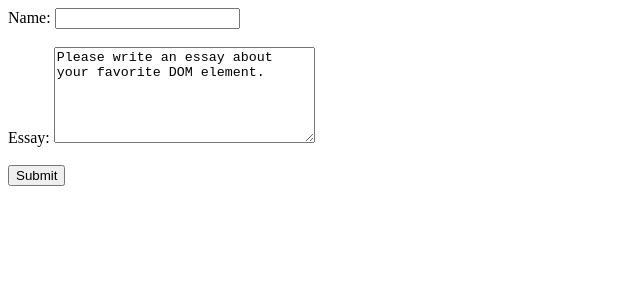
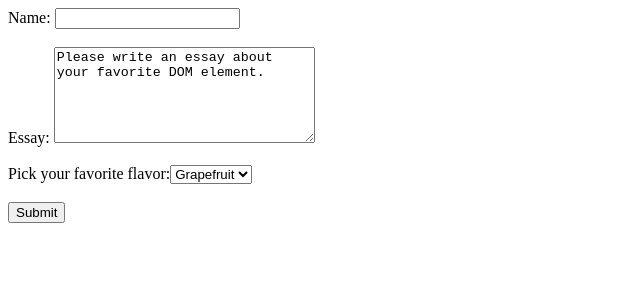
Before and after one commit to bozlurrahman/reactjs-testing, a React (Create React App) app: page / in a window 1280 px wide. Shown: the top 300 px of the page, without its empty margins (0-640 px from the left). Built offline with nearby package versions, Linux system fonts and the light colour scheme.

Commit message:
adding selection

```diff
--- a/src/NameForm.js
+++ b/src/NameForm.js
@@ -11,6 +11,7 @@ class NameForm extends React.Component {
         this.handleNameChange = this.handleNameChange.bind(this);
         this.handleEssayChange = this.handleEssayChange.bind(this);
         this.handleSubmit = this.handleSubmit.bind(this);
+        this.handleSelectChange = this.handleSelectChange.bind(this);
     }
 
     handleNameChange(event) {
@@ -19,11 +20,14 @@ class NameForm extends React.Component {
     handleEssayChange(event) {
         this.setState({ essay: event.target.value });
     }
+    handleSelectChange(event) {
+        this.setState({ select: event.target.value });
+    }
 
     handleSubmit(event) {
         console.log(this.state.name);
         console.log(this.state.essay);
-
+        console.log(this.state.select);
         event.preventDefault();
     }
 
@@ -31,8 +35,17 @@ class NameForm extends React.Component {
         return (
             <form onSubmit={this.handleSubmit}>
                 <label>Name: <input type="text" value={this.state.name} onChange={this.handleNameChange} /></label><br /><br />
-                <label>Essay: <textarea value={this.state.essay} onChange={this.handleEssayChange} rows="6" cols="30" /></label>
-                <br /><br /><input type="submit" value="Submit" />
+                <label>Essay: <textarea value={this.state.essay} onChange={this.handleEssayChange} rows="6" cols="30" /></label><br /><br />
+                <label>
+                    Pick your favorite flavor:
+                    <select value={this.state.select} onChange={this.handleSelectChange}>
+                        <option value="grapefruit">Grapefruit</option>
+                        <option value="lime">Lime</option>
+                        <option value="coconut">Coconut</option>
+                        <option value="mango">Mango</option>
+                    </select>
+                </label><br /><br />
+                <input type="submit" value="Submit" />
             </form>
         );
     }
```
